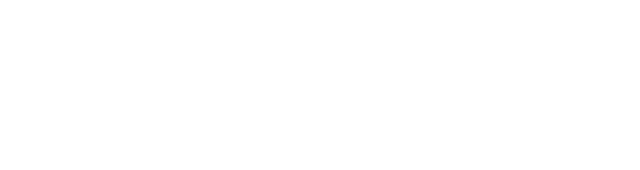
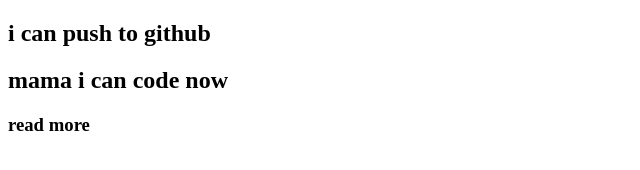
Before and after one commit to monoronjons86/third-repo, a plain HTML site: page index.html in a window 1280 px wide. Shown: the whole page, without its empty margins (0-640 px from the left). Drawn offline with Linux system fonts and the light colour scheme.

Commit message:
added here

```diff
--- a/index.html
+++ b/index.html
@@ -7,6 +7,8 @@
     <title>third repo</title>
 </head>
 <body>
-
+    <h2>i can push to github</h2>
+    <h2>mama i can code now</h2>
+    <h3>read more</h3>
 </body>
 </html>
```
